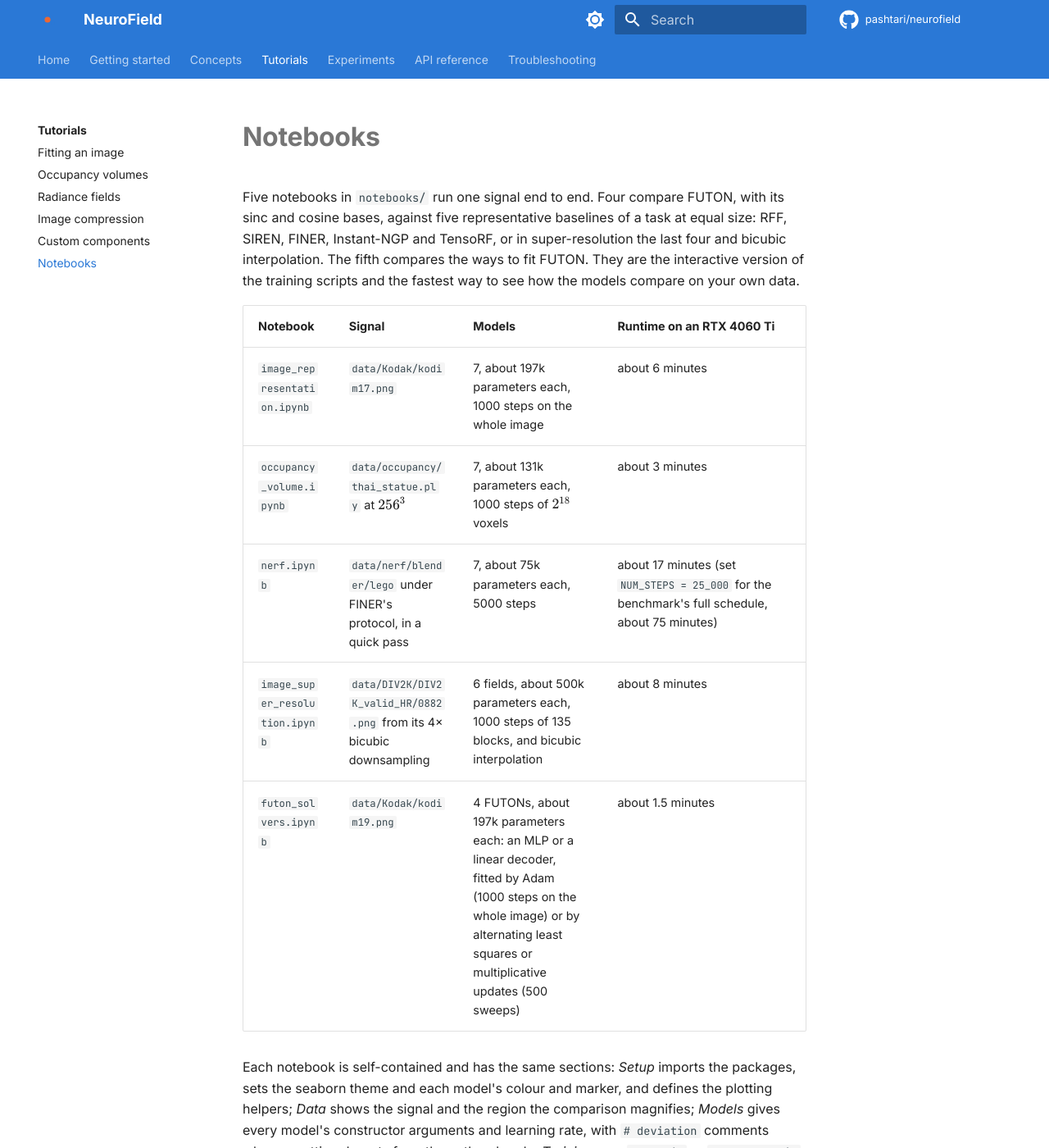
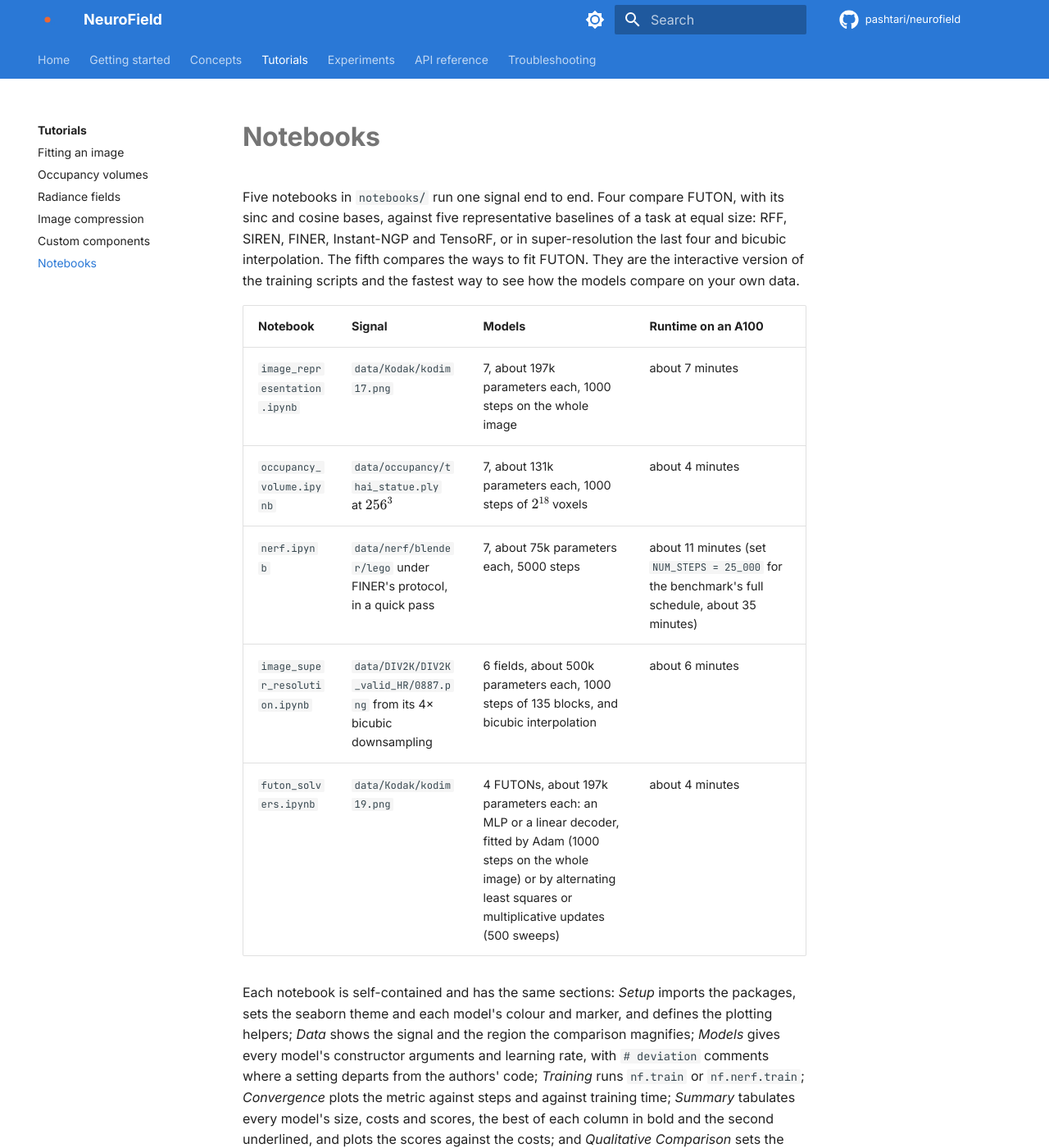
Before and after one commit to pashtari/inro, an MkDocs documentation site: the page built from docs/tutorials/notebooks.md, in a window 1280 px wide and 1400 px high. Shown: the whole window at 82% size. Built offline with MkDocs 1.6.1 and Material for MkDocs 9.7.7, drawn with Linux system fonts in a browser that asks for light colours; comment, search, counter and statistics services are not loaded.

Commit message:
Render NeRF test views whole, and run the notebooks on an A100
Each test view renders in one pass of its 40,000 rays instead of 79
passes of 512, so that its time and memory are the field's and the
renderer's. The 120 runs were rendered again from their checkpoints,
every view within 1e-5 of its first scores, and FUTON is the fastest
radiance field at 49.6 and 48.9 FPS, in the least memory.

All five notebooks ran on one A100 each, the super-resolution one on
0887, an image held out from tuning.

```diff
--- a/docs/tutorials/notebooks.md
+++ b/docs/tutorials/notebooks.md
@@ -2,13 +2,13 @@
 
 Five notebooks in `notebooks/` run one signal end to end. Four compare FUTON, with its sinc and cosine bases, against five representative baselines of a task at equal size: RFF, SIREN, FINER, Instant-NGP and TensoRF, or in super-resolution the last four and bicubic interpolation. The fifth compares the ways to fit FUTON. They are the interactive version of the training scripts and the fastest way to see how the models compare on your own data.
 
-| Notebook | Signal | Models | Runtime on an RTX 4060 Ti |
+| Notebook | Signal | Models | Runtime on an A100 |
 | --- | --- | --- | --- |
-| `image_representation.ipynb` | `data/Kodak/kodim17.png` | 7, about 197k parameters each, 1000 steps on the whole image | about 6 minutes |
-| `occupancy_volume.ipynb` | `data/occupancy/thai_statue.ply` at $256^3$ | 7, about 131k parameters each, 1000 steps of $2^{18}$ voxels | about 3 minutes |
-| `nerf.ipynb` | `data/nerf/blender/lego` under FINER's protocol, in a quick pass | 7, about 75k parameters each, 5000 steps | about 17 minutes (set `NUM_STEPS = 25_000` for the benchmark's full schedule, about 75 minutes) |
-| `image_super_resolution.ipynb` | `data/DIV2K/DIV2K_valid_HR/0882.png` from its 4× bicubic downsampling | 6 fields, about 500k parameters each, 1000 steps of 135 blocks, and bicubic interpolation | about 8 minutes |
-| `futon_solvers.ipynb` | `data/Kodak/kodim19.png` | 4 FUTONs, about 197k parameters each: an MLP or a linear decoder, fitted by Adam (1000 steps on the whole image) or by alternating least squares or multiplicative updates (500 sweeps) | about 1.5 minutes |
+| `image_representation.ipynb` | `data/Kodak/kodim17.png` | 7, about 197k parameters each, 1000 steps on the whole image | about 7 minutes |
+| `occupancy_volume.ipynb` | `data/occupancy/thai_statue.ply` at $256^3$ | 7, about 131k parameters each, 1000 steps of $2^{18}$ voxels | about 4 minutes |
+| `nerf.ipynb` | `data/nerf/blender/lego` under FINER's protocol, in a quick pass | 7, about 75k parameters each, 5000 steps | about 11 minutes (set `NUM_STEPS = 25_000` for the benchmark's full schedule, about 35 minutes) |
+| `image_super_resolution.ipynb` | `data/DIV2K/DIV2K_valid_HR/0887.png` from its 4× bicubic downsampling | 6 fields, about 500k parameters each, 1000 steps of 135 blocks, and bicubic interpolation | about 6 minutes |
+| `futon_solvers.ipynb` | `data/Kodak/kodim19.png` | 4 FUTONs, about 197k parameters each: an MLP or a linear decoder, fitted by Adam (1000 steps on the whole image) or by alternating least squares or multiplicative updates (500 sweeps) | about 4 minutes |
 
 Each notebook is self-contained and has the same sections: *Setup* imports the packages, sets the seaborn theme and each model's colour and marker, and defines the plotting helpers; *Data* shows the signal and the region the comparison magnifies; *Models* gives every model's constructor arguments and learning rate, with `# deviation` comments where a setting departs from the authors' code; *Training* runs `nf.train` or `nf.nerf.train`; *Convergence* plots the metric against steps and against training time; *Summary* tabulates every model's size, costs and scores, the best of each column in bold and the second underlined, and plots the scores against the costs; and *Qualitative Comparison* sets the reconstructions side by side, magnified, above their errors. FUTON is drawn in black, its cosine basis dashed, and the baselines in seaborn's colour-blind palette. The model settings are those of `configs/<task>.yaml`, which holds every model of the benchmark, the notebooks' and the rest. The super-resolution notebook also walks through its forward model, which `nf.resize_matrix`, `nf.SuperResolutionDataset` and `nf.super_resolution_loss` provide: the models never see the high-resolution image, and each step renders the pixels under random blocks of low-resolution pixels, downsamples them with the benchmark's bicubic kernel, and matches the low-resolution pixels.
 
```
Also changed, not shown: docs/experiments/benchmarks.md (+17 -17 lines), docs/tutorials/nerf.md (+1 -1 lines), docs/assets/results_nerf.svg, 6 other files.
